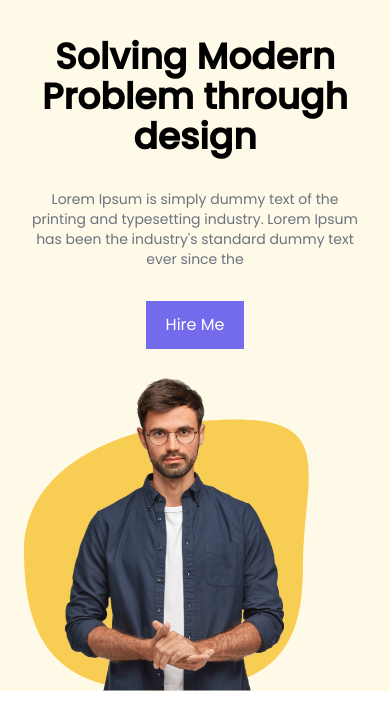
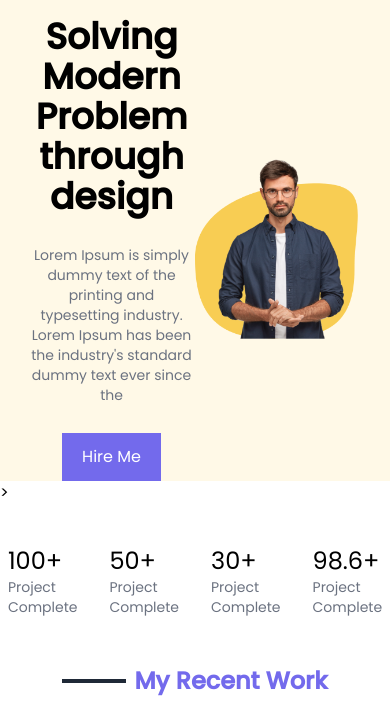
Before and after one commit to shayangraph/margoai-team, a website: page index.html in a window 390 px wide. Shown: the part 54-782 px from the top of the page. Drawn offline with Linux system fonts and the light colour scheme.

Commit message:
fix homepage responsive

```diff
--- a/index.html
+++ b/index.html
@@ -38,14 +38,12 @@
         <!-- Hero Section -->
         <section id="hero">
             <!-- Flex Container -->
-            <div
-                class="container flex flex-col md:flex-row items-center px-6 mx-auto mt-10 md:mt-24 space-y-0 md:space-y-0">
-                <!-- Left Item -->
-                <div class="flex flex-col mb-7 md:mb-32 space-y-8 md:w-1/2">
-                    <h1 class="max-w-md text-4xl font-bold text-center lg:text-5xl md:text-left">Solving Modern
+            <div class=" container mx-auto  mt-5 grid grid-cols-2 items-center">
+                <div class="ml-7 flex flex-col space-y-7">
+                    <h1 class="max-w-md text-4xl font-bold text-center lg:text-5xl md:text-left ">Solving Modern
                         Problem through
                         design</h1>
-                    <p class="max-w-md mt-4 text-gray-500 text-sm text-center md:text-left">Lorem Ipsum is simply dummy
+                    <p class="max-w-xs md:max-w-sm  text-gray-500 text-sm text-center md:text-left">Lorem Ipsum is simply dummy
                         text of the printing and typesetting industry. Lorem Ipsum has been
                         the industry's standard dummy text ever since the </p>
                     <div class="text-center md:text-left">
@@ -53,13 +51,11 @@
                                 Me</a></button>
                     </div>
                 </div>
-                <!-- Image Item -->
-                <div class="md:w-1/2 ">
-                    <img class="w-10/12 xl:w-auto h-auto md:max-w-xl" src="./img/person.png" alt="Person">
+                <div class=""> <img class="w-10/12 xl:w-auto h-auto md:max-w-xl" src="./img/person.png" alt="Person">
                 </div>
             </div>
         </section>
-    </div>
+</div>>
         <!-- Recent Work -->
         <section id="recent-work">
             <!-- Heading Content -->
@@ -73,11 +69,14 @@
                 </div>
                 <!-- personal property -->
                 <div class=" md:w-1/2 flex space-x-8 md:space-x-14">
-                <div class="flex flex-col"><span class="text-2xl">100+</span><span class="text-gray-500 text-sm">Project
+                    <div class="flex flex-col"><span class="text-2xl">100+</span><span
+                            class="text-gray-500 text-sm">Project
                             Complete</span></div>
-                <div class="flex flex-col"><span class="text-2xl">50+</span><span class="text-gray-500 text-sm">Project
+                    <div class="flex flex-col"><span class="text-2xl">50+</span><span
+                            class="text-gray-500 text-sm">Project
                             Complete</span></div>
-                <div class="flex flex-col"><span class="text-2xl">30+</span><span class="text-gray-500 text-sm">Project
+                    <div class="flex flex-col"><span class="text-2xl">30+</span><span
+                            class="text-gray-500 text-sm">Project
                             Complete</span></div>
                     <div class="flex flex-col"><span class="text-2xl">98.6+</span><span
                             class="text-gray-500 text-sm">Project Complete</span></div>
```
Also changed, not shown: css/main.css. Lines whose indentation alone changed are shown as unchanged.
